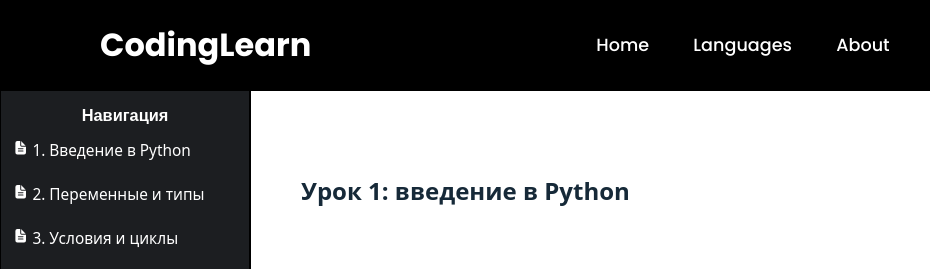
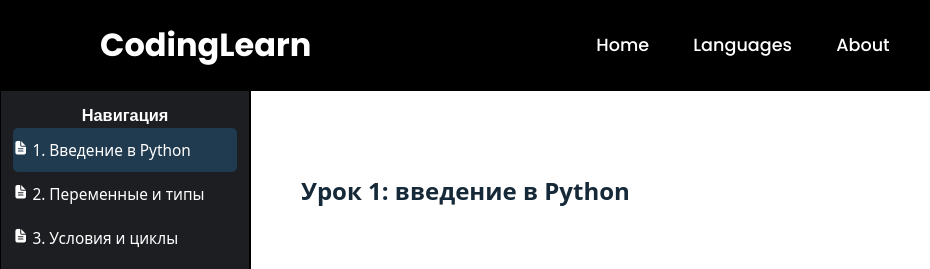
Before and after one commit to SergeiMikhailichenko/SergeiMikhailichenko.github.io, a plain HTML site: page curses/python.html in a window 1280 px wide. Shown: the top 269 px of the page, 0-930 px from the left. Drawn offline with nearby package versions, Linux system fonts and the light colour scheme.

Commit message:
added light on the page

```diff
--- a/curses/python.html
+++ b/curses/python.html
@@ -91,7 +91,7 @@
             <h3>Навигация</h3>
 
             <div class="nav-text">
-                <button class="studys-link" id="1study"><ion-icon name="document-text"></ion-icon>&nbsp;1. Введение в Python
+                <button class="studys-link" id="1study" style="border-radius: 5px; background-color:#203a4f; border: 1px;"><ion-icon name="document-text"></ion-icon>&nbsp;1. Введение в Python
                 </button>
             </div>
             <div class="nav-text">
```
